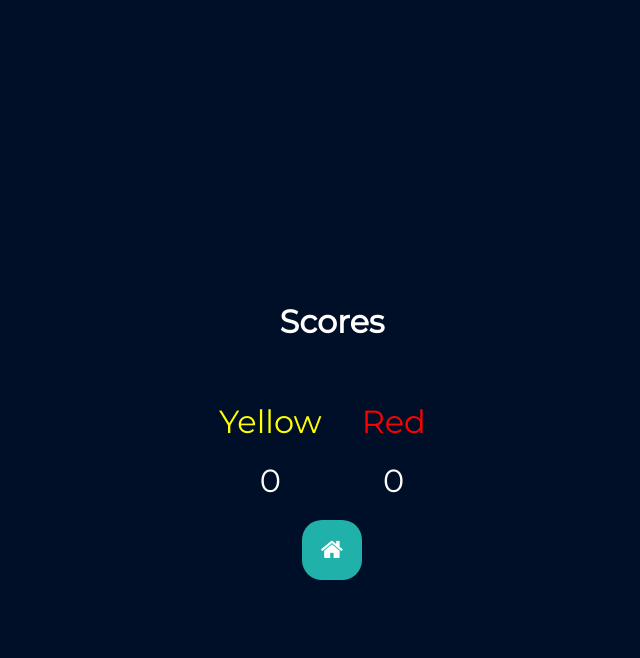
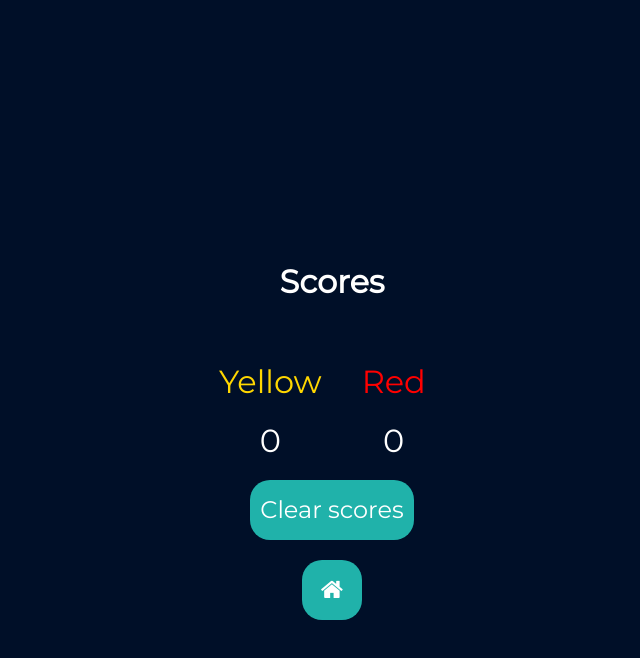
Before and after one commit to Glenn-Chiang/Connect4, a React (Vite) app: page / in a window 1280 px wide. Both pictures are taken after a click on the button "Stats". Shown: the top 658 px of the page, without its empty margins (308-948 px from the left). Built offline with nearby package versions, Linux system fonts and the light colour scheme.

Commit message:
Added function to clear scores

```diff
--- a/src/App.jsx
+++ b/src/App.jsx
@@ -29,12 +29,16 @@ export default function App() {
     setScores(newScores);
   }
 
+  function clearScores() {
+    setScores({yellow: 0, red: 0});
+  }
+
   const view = appState === 'main-menu'
                   ? <MainMenu startGame={startGame} viewStats={viewStats}/>
                   : appState === 'game'
                     ? <Game updateScores={updateScores} returnToMenu={returnToMenu} />
                     : appState === 'stats'
-                      ? <Stats scores={scores} returnToMenu={returnToMenu} />
+                      ? <Stats scores={scores} clearScores={clearScores} returnToMenu={returnToMenu} />
                       : <></>
 
   return (
--- a/src/views/Stats.css
+++ b/src/views/Stats.css
@@ -18,9 +18,15 @@ div.scores > div {
 }
 
 div.scores div.yellow .player {
-    color: yellow;
+    color: gold;
 }
 
 div.scores div.red .player {
     color: red;
 }
+
+div.menu button.clear-scores {
+    width: auto;
+    font-family: montserrat;
+    /* background-color: lightcoral; */
+}
--- a/src/views/Stats.jsx
+++ b/src/views/Stats.jsx
@@ -1,7 +1,7 @@
 /* eslint-disable react/prop-types */
 import './Stats.css'
 
-export default function Stats({scores, returnToMenu}) {
+export default function Stats({scores, clearScores, returnToMenu}) {
   return(
     <>
       <h1>Scores</h1>
@@ -16,6 +16,9 @@ export default function Stats({scores, returnToMenu}) {
         </div>
       </div>
       <div className='menu'>
+        <button className='clear-scores' onClick={() => clearScores()}>
+          Clear scores
+        </button>
         <button className='back-to-menu' onClick={() => returnToMenu()}>
           <i className='fa fa-home'></i>
         </button>
```
